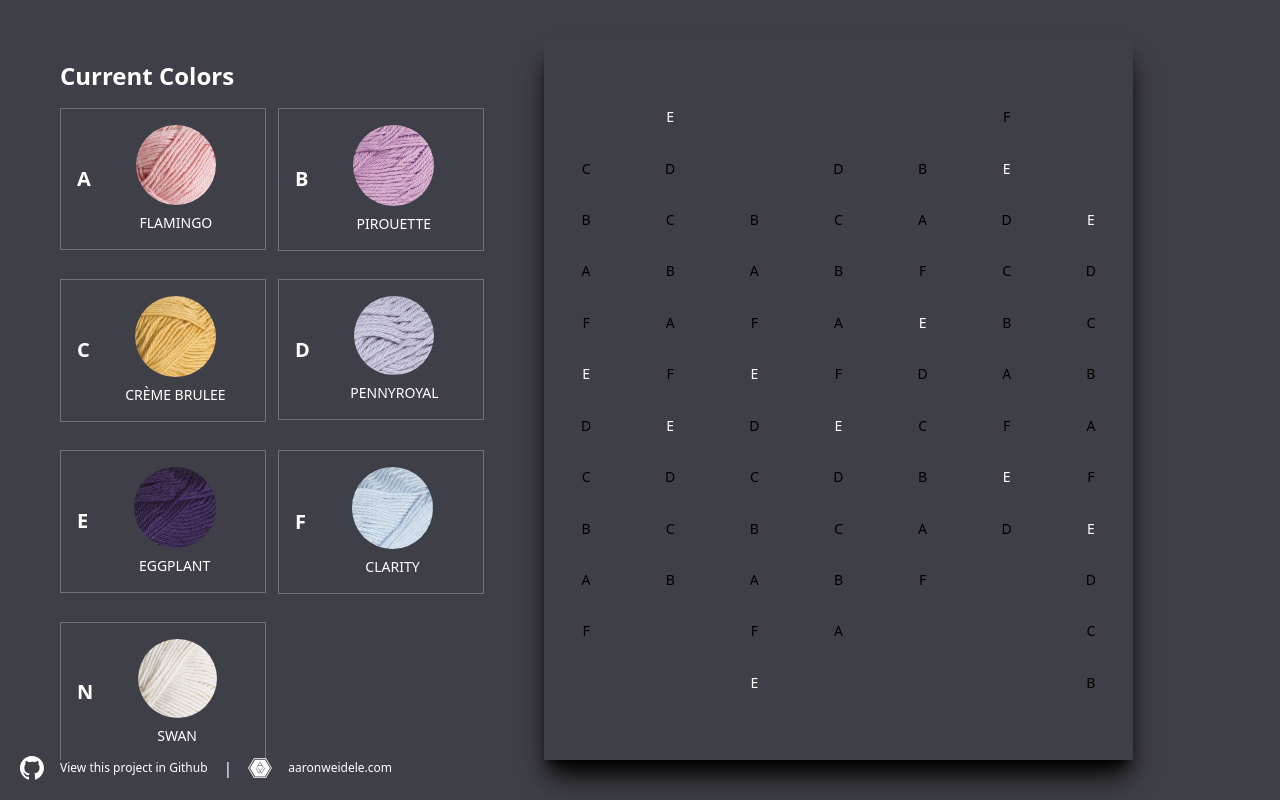
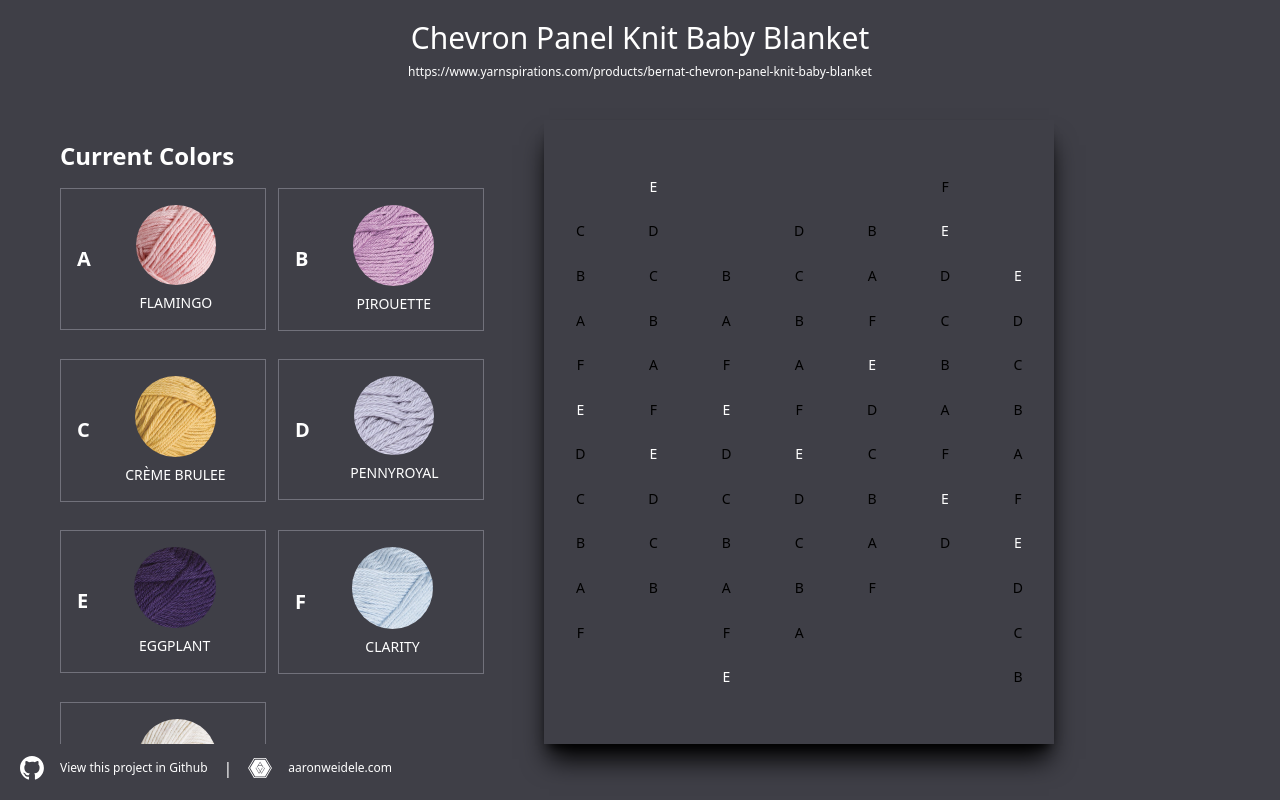
Before and after one commit to aweidele-projects/blanket-pattern, a React (Vite) app: page / in a window 1280 px wide. Built offline with nearby package versions, Linux system fonts and the light colour scheme.

Commit message:
Adding title and link to pattern

```diff
--- a/src/App.jsx
+++ b/src/App.jsx
@@ -5,7 +5,15 @@ import { AWComLogo, GithubLogo } from "./components/Logos";
 function App() {
   return (
     <>
-      <div className="p-10 flex items-stretch gap-10 max-w-7xl m-auto max-h-screen">
+      <div className="text-center text-white">
+        <h1 className="text-3xl mt-5 mb-2">Chevron Panel Knit Baby Blanket</h1>
+        <p className="text-xs">
+          <a className="hover:text-canary" href="https://www.yarnspirations.com/products/bernat-chevron-panel-knit-baby-blanket" target="_blank">
+            https://www.yarnspirations.com/products/bernat-chevron-panel-knit-baby-blanket
+          </a>
+        </p>
+      </div>
+      <div className="p-10 flex items-stretch gap-10 max-w-7xl m-auto max-h-[88vh]">
         <BlanketProvider>
           <div className="w-2/5">
             <ColorSelector />
```
Also changed, not shown: src/components/SavedColors.jsx (added).
